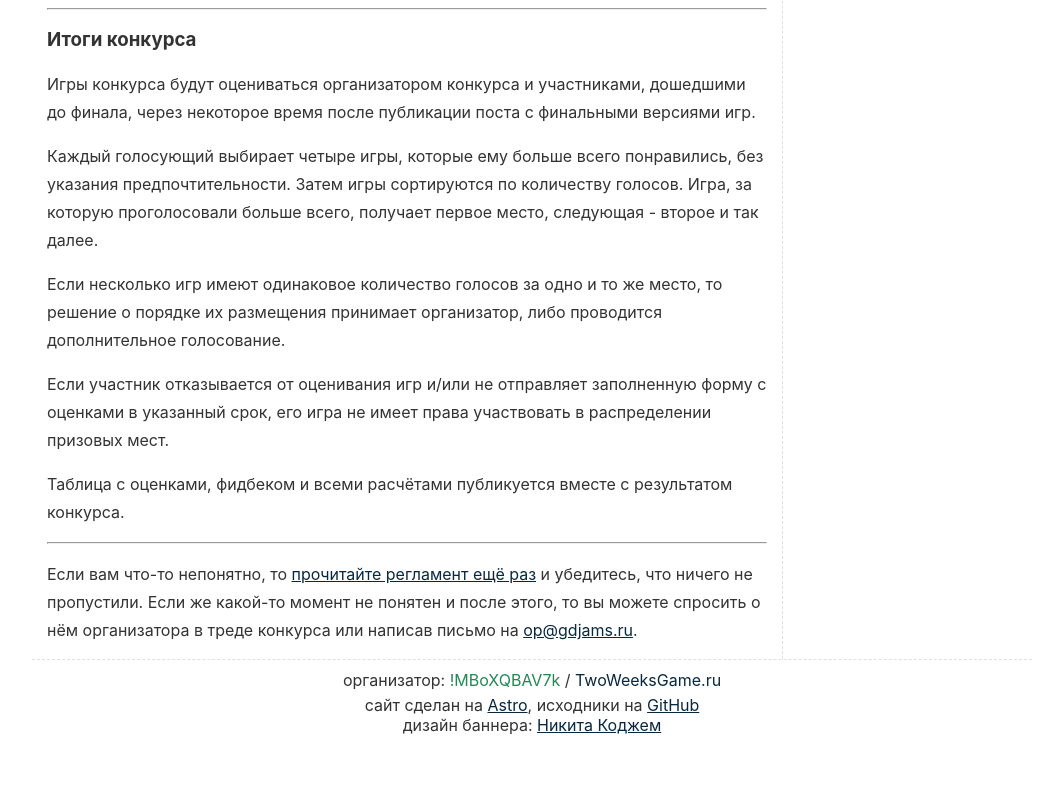
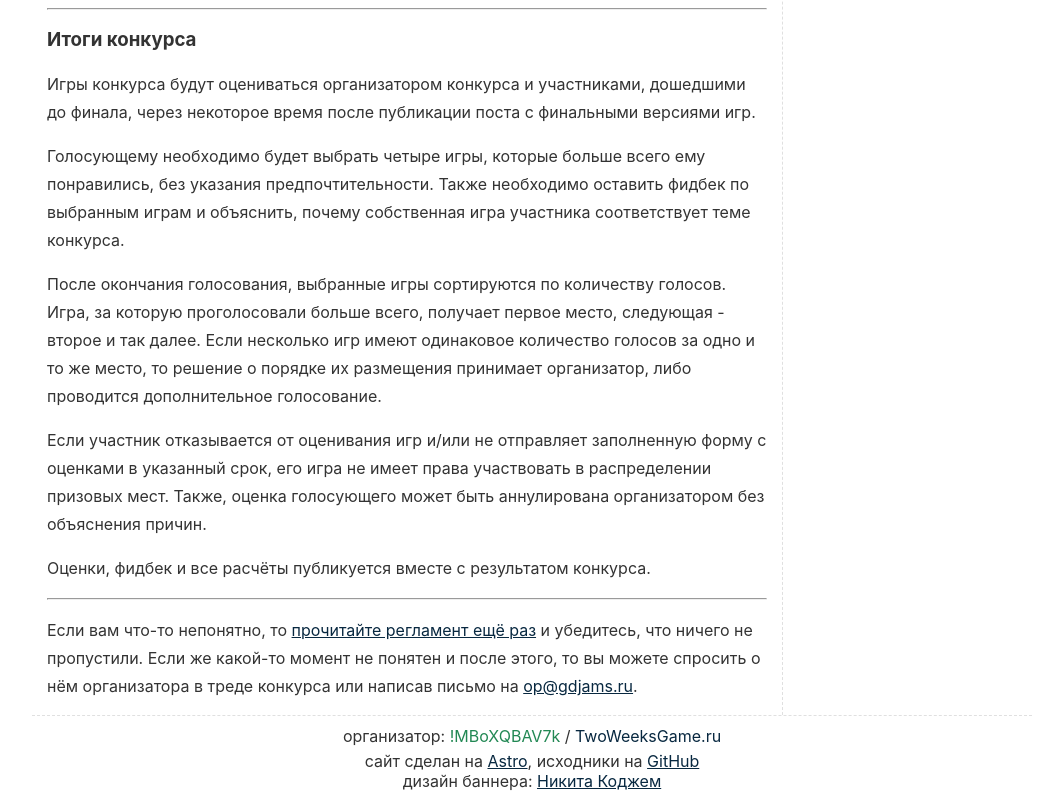
Before and after one commit to twoweeks/twg25-blog, an Astro site: page /page/rules in a window 1280 px wide. Shown: the part 3171-3972 px from the top of the page, without its empty margins (108-1171 px from the left). Before the commit the page ends 3916 px from the top, so only its background shows below. Built offline with nearby package versions, Linux system fonts and the light colour scheme; Astro itself is replaced by a stand-in of ours.

Commit message:
chore: change itogi rules

```diff
--- a/src/content/page/rules.md
+++ b/src/content/page/rules.md
@@ -90,13 +90,13 @@ description: 'Регламент конкурса'
 
 Игры конкурса будут оцениваться организатором конкурса и участниками, дошедшими до финала, через некоторое время после публикации поста с финальными версиями игр.
 
-Каждый голосующий выбирает четыре игры, которые ему больше всего понравились, без указания предпочтительности. Затем игры сортируются по количеству голосов. Игра, за которую проголосовали больше всего, получает первое место, следующая - второе и так далее.
+Голосующему необходимо будет выбрать четыре игры, которые больше всего ему понравились, без указания предпочтительности. Также необходимо оставить фидбек по выбранным играм и объяснить, почему собственная игра участника соответствует теме конкурса.
 
-Если несколько игр имеют одинаковое количество голосов за одно и то же место, то решение о порядке их размещения принимает организатор, либо проводится дополнительное голосование.
+После окончания голосования, выбранные игры сортируются по количеству голосов. Игра, за которую проголосовали больше всего, получает первое место, следующая - второе и так далее. Если несколько игр имеют одинаковое количество голосов за одно и то же место, то решение о порядке их размещения принимает организатор, либо проводится дополнительное голосование.
 
-Если участник отказывается от оценивания игр и/или не отправляет заполненную форму с оценками в указанный срок, его игра не имеет права участвовать в распределении призовых мест.
+Если участник отказывается от оценивания игр и/или не отправляет заполненную форму с оценками в указанный срок, его игра не имеет права участвовать в распределении призовых мест. Также, оценка голосующего может быть аннулирована организатором без объяснения причин.
 
-Таблица с оценками, фидбеком и всеми расчётами публикуется вместе с результатом конкурса.
+Оценки, фидбек и все расчёты публикуется вместе с результатом конкурса.
 
 ---
 
```
